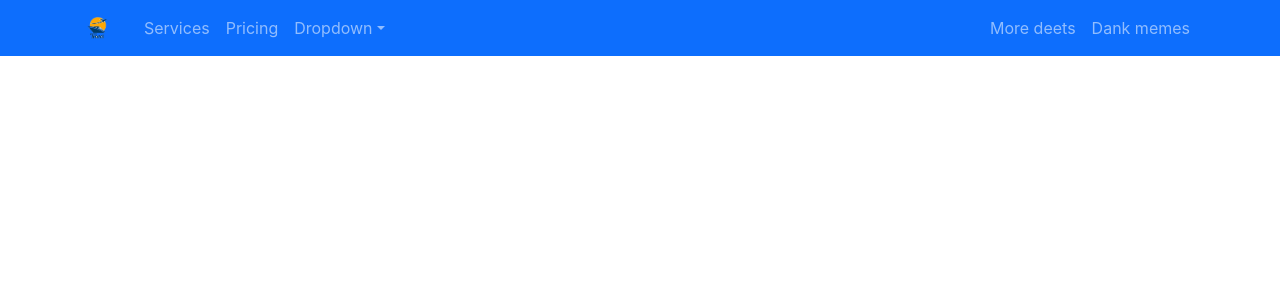
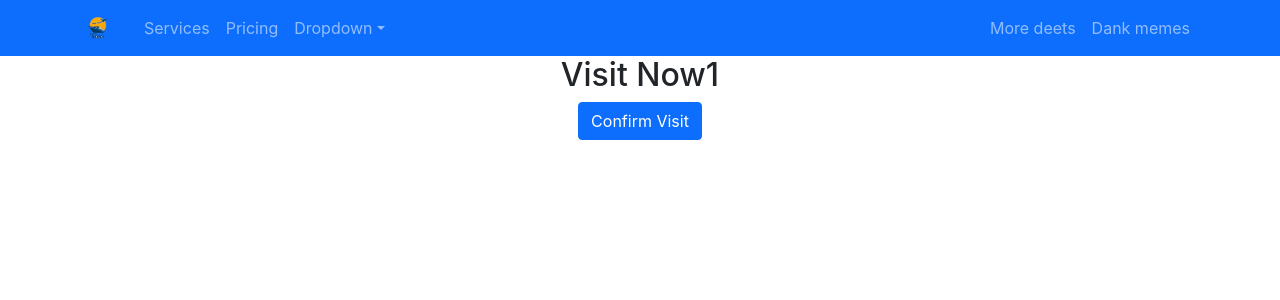
Before and after one commit to chandan-chakma/independent-service, a React (Create React App) app: page /service/1 in a window 1280 px wide. Shown: the top 300 px of the page. Built offline with nearby package versions, Linux system fonts and the light colour scheme.

Commit message:
add component

```diff
--- a/src/App.js
+++ b/src/App.js
@@ -2,6 +2,8 @@ import './App.css';
 import Header from './Pages/SharePages/Header/Header';
 import { Route, Routes } from 'react-router-dom';
 import Home from './Pages/Home/Home';
+import Services from './Pages/Services/Services';
+import VisitDetails from './Pages/VisitDetails/VisitDetails';
 
 function App() {
   return (
@@ -9,6 +11,8 @@ function App() {
       <Header></Header>
       <Routes>
         <Route path='/' element={<Home></Home>}></Route>
+        <Route path='/services' element={<Services></Services>}></Route>
+        <Route path='/service/:serviceId' element={<VisitDetails></VisitDetails>}></Route>
       </Routes>
 
     </div>
--- a/src/Pages/Service/Service.js
+++ b/src/Pages/Service/Service.js
@@ -1,15 +1,22 @@
 import React from 'react';
+import { useNavigate } from 'react-router-dom';
 
 const Service = ({ service }) => {
-    const { id, name, description, img, price } = service
+    const { id, name, description, img, price } = service;
+    const navigate = useNavigate();
+
+    const handleVisit = (id) => {
+        navigate(`/service/${id}`);
+    }
     return (
 
         <div className="card">
             <img src={img} className="card-img-top" alt="..." />
             <div className="card-body">
                 <h5 className="card-title">{name}</h5>
+                <p>Price: {price}</p>
                 <p className="card-text">{description.slice(0, 150)} <span>....</span></p>
-                <button type="button" class="btn btn-primary">Visit Now</button>
+                <button onClick={() => handleVisit(id)} type="button" class="btn btn-primary">Visit Now</button>
 
             </div>
         </div>
--- a/src/Pages/Services/Services.js
+++ b/src/Pages/Services/Services.js
@@ -1,5 +1,6 @@
 import React, { useEffect, useState } from 'react';
 import Service from '../Service/Service';
+
 import './Services.css'
 
 const Services = () => {
@@ -17,7 +18,8 @@ const Services = () => {
                     services.map(service => <Service
                         key={service.id}
                         service={service}
-                    ></Service>)
+                    ></Service>
+                    )
 
                 }
             </div>
--- /dev/null
+++ b/src/Pages/VisitDetails/VisitDetails.js
@@ -0,0 +1,21 @@
+import React from 'react';
+import { Link, useParams } from 'react-router-dom';
+
+
+const VisitDetails = () => {
+    const { serviceId } = useParams();
+
+    return (
+        <div>
+            <h2>Visit Now{serviceId}</h2>
+
+            <Link to='/checkout'>
+                <button className='btn btn-primary'> Confirm Visit</button>
+            </Link>
+
+
+        </div>
+    );
+};
+
+export default VisitDetails;
```
Also changed, not shown: src/Pages/CheckOut/CheckOut.js (added, +14 -0 lines).
